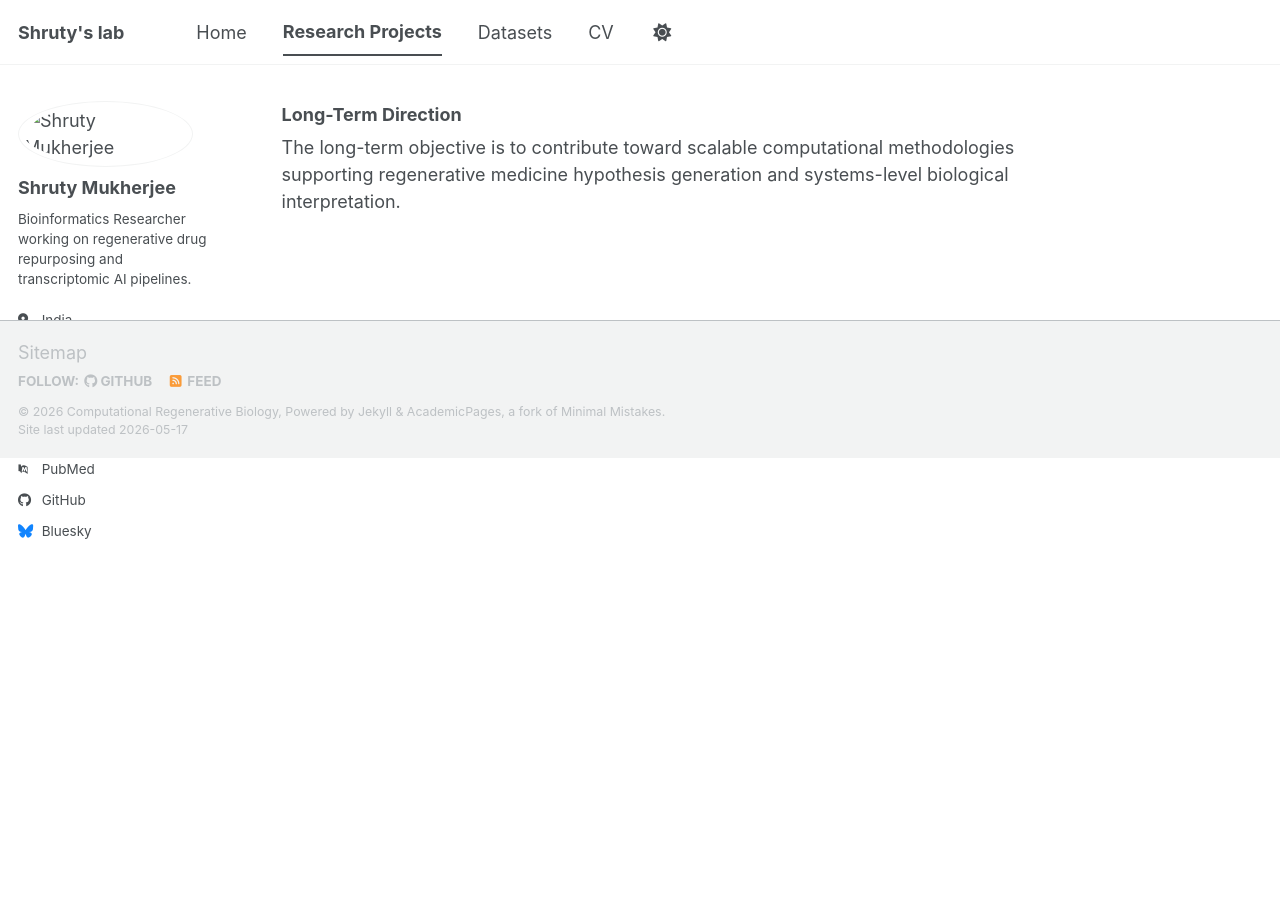
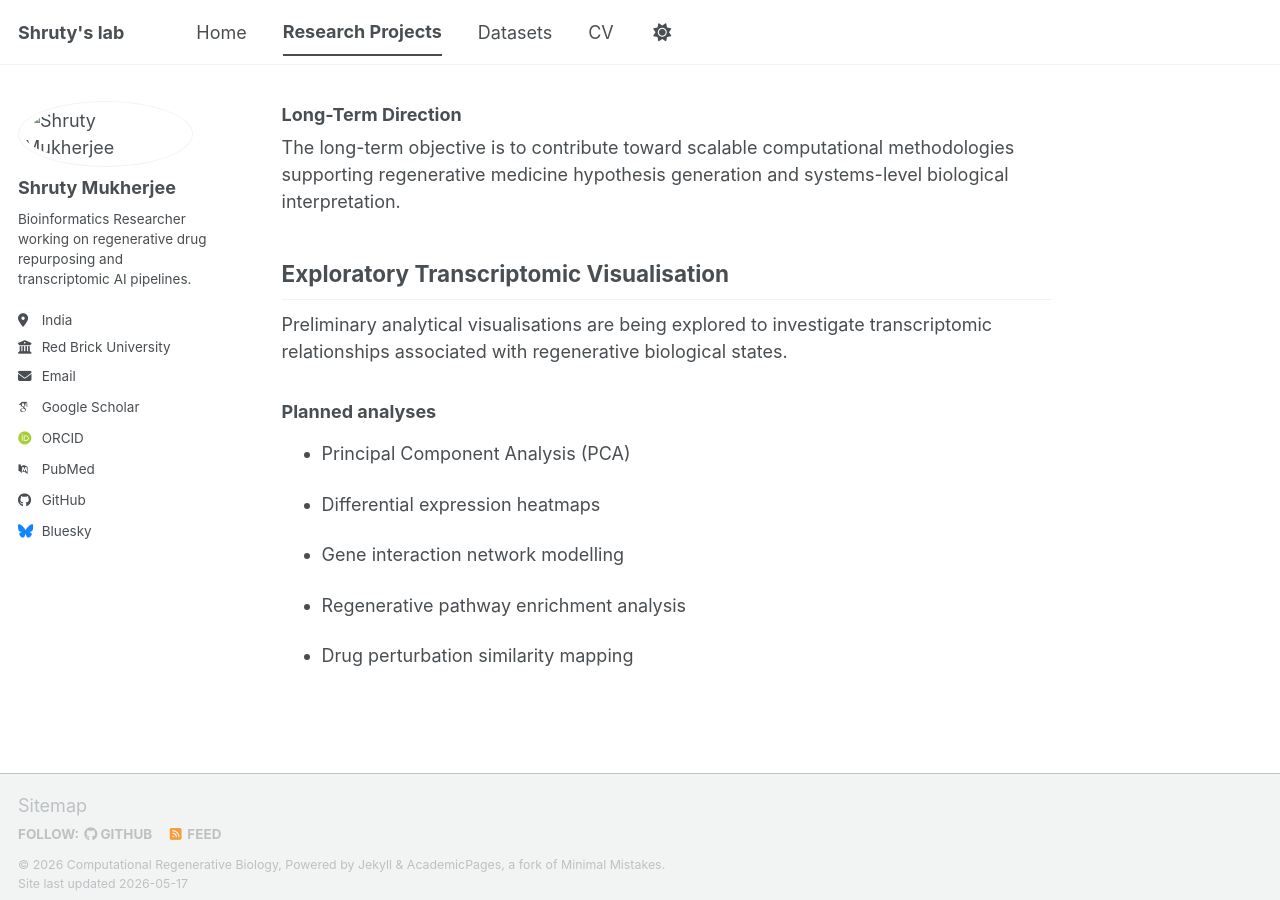
Before and after one commit to Shruty380/REGENEX.0, a Jekyll site: the page built from _pages/projects.md, in a window 1280 px wide and 900 px high, scrolled down 5226 px. Built offline with Jekyll 4.4.1, drawn with Linux system fonts in a browser that asks for light colours; some web fonts are replaced; a script bundle is joined from its source files by our own code; library files that are not in the unit come from our copies.

Commit message:
Expand projects.md with transcriptomic visualisation details
Added section on exploratory transcriptomic visualisation and planned analyses.

```diff
--- a/_pages/projects.md
+++ b/_pages/projects.md
@@ -139,3 +139,19 @@ Several extensions of the current computational framework are being considered f
 ### Long-Term Direction
 
 The long-term objective is to contribute toward scalable computational methodologies supporting regenerative medicine hypothesis generation and systems-level biological interpretation.
+
+## Exploratory Transcriptomic Visualisation
+
+Preliminary analytical visualisations are being explored to investigate transcriptomic relationships associated with regenerative biological states.
+
+### Planned analyses
+
+- Principal Component Analysis (PCA)
+
+- Differential expression heatmaps
+
+- Gene interaction network modelling
+
+- Regenerative pathway enrichment analysis
+
+- Drug perturbation similarity mapping
```
